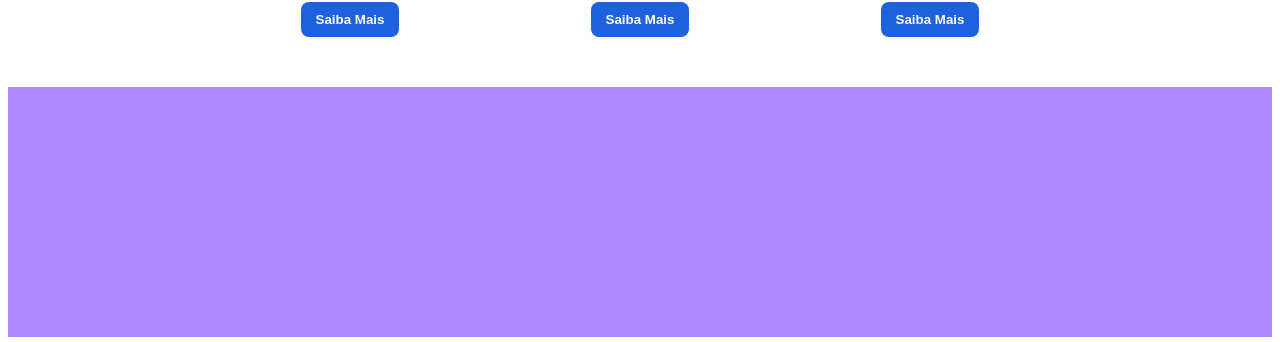
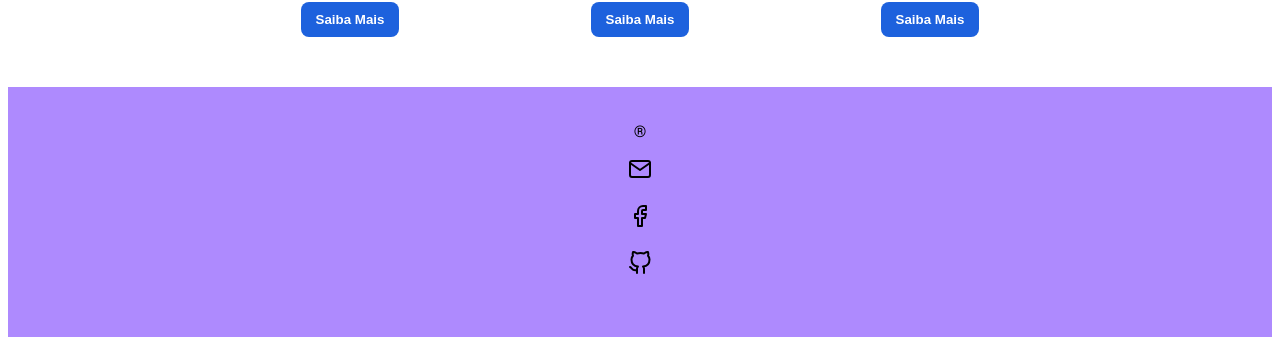
Before and after one commit to Gadsz/web_2023, a plain HTML site: page index.html in a window 1280 px wide. Shown: the part 1698-2040 px from the top of the page. Drawn offline with nearby package versions, Linux system fonts and the light colour scheme.

Commit message:
Add files via upload

```diff
--- a/index.html
+++ b/index.html
@@ -122,8 +122,22 @@
             </div>
         </div>
     </section>
-    <section id="contatos" class="contatos">
-    </section>
+    <div class="contatos">
+        <br>
+        <p>&reg;</p>
+        <div class="mail">
+            <i data-feather="mail"></i>
+        </div>
+        <br>
+        <div class="facebook">
+            <i data-feather="facebook"></i>
+        </div>
+        <br>
+        <div class="github">
+            <i data-feather="github"></i>
+        </div>
+    </div>
+
     <script>
         feather.replace()
       </script>
--- a/style.css
+++ b/style.css
@@ -208,4 +208,13 @@ font-size: 4rem;
 .contatos {
     height: 250px;
     background-color: #ae8afe;
+    text-align: center;
 }
+
+.contatos .mail svg {
+    color: black
+}
+
+.contatos .facebook svg {
+    color: black;
+}
```
